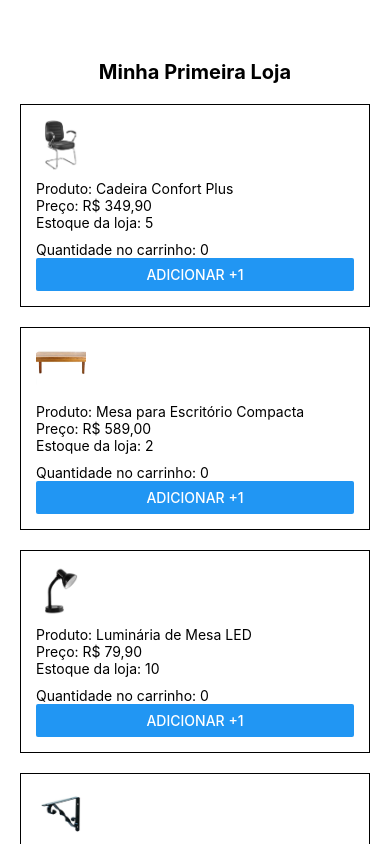
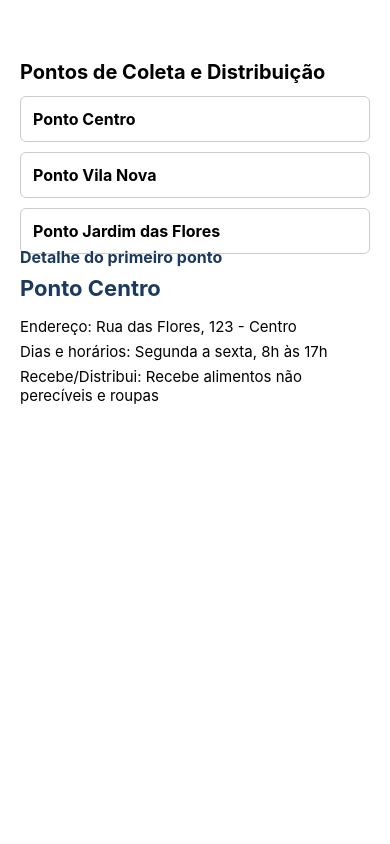
Before and after one commit to hatusgts/instituto-mao-amiga, a React Native app: screen / in a window 390 px wide. Built offline with nearby package versions, Linux system fonts and the light colour scheme.

Commit message:
Cria telas de lista e detalhe dos pontos de coleta
closes #03

```diff
--- a/App.tsx
+++ b/App.tsx
@@ -1,83 +1,125 @@
-import { useState } from 'react';
 import { StatusBar } from 'expo-status-bar';
-import { StyleSheet, Text, View, Image, Button, ScrollView } from 'react-native';
+import { StyleSheet, Text, View, ScrollView } from 'react-native';
 
-const produtosMock = [
-  { id: '1', nome: 'Cadeira Confort Plus', preco: 'R$ 349,90', estoque: 5, imagem: require('./assets/produto-cadeira.jpg') },
-  { id: '2', nome: 'Mesa para Escritório Compacta', preco: 'R$ 589,00', estoque: 2, imagem: require('./assets/produto-mesa.jpg') },
-  { id: '3', nome: 'Luminária de Mesa LED', preco: 'R$ 79,90', estoque: 10, imagem: require('./assets/produto-luminaria.jpg') },
-  { id: '4', nome: 'Suporte para Notebook', preco: 'R$ 129,90', estoque: 0, imagem: require('./assets/produto-suporte.jpg') },
+type Ponto = {
+  id: string;
+  nome: string;
+  endereco: string;
+  diasHorarios: string;
+  recebeDistribui: string;
+};
+
+const pontosMock: Ponto[] = [
+  {
+    id: '1',
+    nome: 'Ponto Centro',
+    endereco: 'Rua das Flores, 123 - Centro',
+    diasHorarios: 'Segunda a sexta, 8h às 17h',
+    recebeDistribui: 'Recebe alimentos não perecíveis e roupas',
+  },
+  {
+    id: '2',
+    nome: 'Ponto Vila Nova',
+    endereco: 'Av. Brasil, 456 - Vila Nova',
+    diasHorarios: 'Sábados, 9h às 13h',
+    recebeDistribui: 'Distribui cestas básicas para famílias cadastradas',
+  },
+  {
+    id: '3',
+    nome: 'Ponto Jardim das Flores',
+    endereco: 'Rua Tiradentes, 789 - Jardim das Flores',
+    diasHorarios: 'Terças e quintas, 14h às 18h',
+    recebeDistribui: 'Recebe roupas e calçados, distribui agasalhos no inverno',
+  },
 ];
 
-type ProdutoProps = {
-  produto: {
-    id: string;
-    nome: string;
-    preco: string;
-    estoque: number;
-    imagem: any;
-  }
-};
-
-function Produto({ produto }: ProdutoProps) {
-  const [quantidade, setQuantidade] = useState(0);
-
-  const adicionarItem = () => {
-    if (quantidade < produto.estoque) {
-      setQuantidade(quantidade + 1);
-    }
-  };
-
+function PontoItem({ ponto }: { ponto: Ponto }) {
   return (
-    <View style={styles.itemProduto}>
-      <Image source={produto.imagem} style={{ width: 50, height: 50, marginBottom: 10 }} />
-
-      <Text>Produto: {produto.nome}</Text>
-      <Text>Preço: {produto.preco}</Text>
-      <Text>Estoque da loja: {produto.estoque}</Text>
-
-      <Text style={{ marginTop: 10 }}>Quantidade no carrinho: {quantidade}</Text>
-
-      <Button
-        title="Adicionar +1"
-        onPress={adicionarItem}
-        disabled={quantidade >= produto.estoque}
-      />
+    <View style={styles.itemLista}>
+      <Text style={styles.itemNome}>{ponto.nome}</Text>
     </View>
   );
 }
 
+function DetalhePonto({ ponto }: { ponto: Ponto }) {
+  return (
+    <View style={styles.container}>
+      <Text style={styles.nome}>{ponto.nome}</Text>
+      <Text style={styles.campo}>Endereço: {ponto.endereco}</Text>
+      <Text style={styles.campo}>Dias e horários: {ponto.diasHorarios}</Text>
+      <Text style={styles.campo}>Recebe/Distribui: {ponto.recebeDistribui}</Text>
+    </View>
+  );
+}
+
+function TelaListaPontos() {
+  return (
+    <View style={styles.container}>
+      <Text style={styles.titulo}>Pontos de Coleta e Distribuição</Text>
+      {pontosMock.map((ponto) => (
+        <PontoItem key={ponto.id} ponto={ponto} />
+      ))}
+    </View>
+  );
+}
+
+function TelaDetalhePonto() {
+  return <DetalhePonto ponto={pontosMock[0]} />;
+}
+
 export default function App() {
   return (
-    <ScrollView style={styles.container}>
-      <Text style={styles.titulo}>Minha Primeira Loja</Text>
-
-      {produtosMock.map((item) => (
-        <Produto key={item.id} produto={item} />
-      ))}
-
+    <ScrollView style={styles.scroll}>
       <StatusBar style="auto" />
+      <TelaListaPontos />
+      <Text style={styles.separador}>Detalhe do primeiro ponto</Text>
+      <TelaDetalhePonto />
     </ScrollView>
   );
 }
 
 const styles = StyleSheet.create({
-  container: {
+  scroll: {
     flex: 1,
     backgroundColor: '#fff',
     paddingTop: 60,
+  },
+  container: {
+    flex: 1,
     paddingHorizontal: 20,
   },
   titulo: {
     fontSize: 20,
     fontWeight: 'bold',
-    textAlign: 'center',
-    marginBottom: 20,
+    marginBottom: 12,
   },
-  itemProduto: {
-    marginBottom: 20,
-    padding: 15,
+  separador: {
+    fontSize: 16,
+    fontWeight: 'bold',
+    marginTop: 20,
+    marginBottom: 8,
+    paddingHorizontal: 20,
+    color: '#1B3A5C',
+  },
+  itemLista: {
+    marginBottom: 10,
+    padding: 12,
     borderWidth: 1,
-    borderColor: '#000',
-  }
+    borderColor: '#ccc',
+    borderRadius: 6,
+  },
+  itemNome: {
+    fontSize: 16,
+    fontWeight: 'bold',
+  },
+  nome: {
+    fontSize: 22,
+    fontWeight: 'bold',
+    color: '#1B3A5C',
+    marginBottom: 10,
+  },
+  campo: {
+    fontSize: 15,
+    marginTop: 6,
+  },
 });
```
